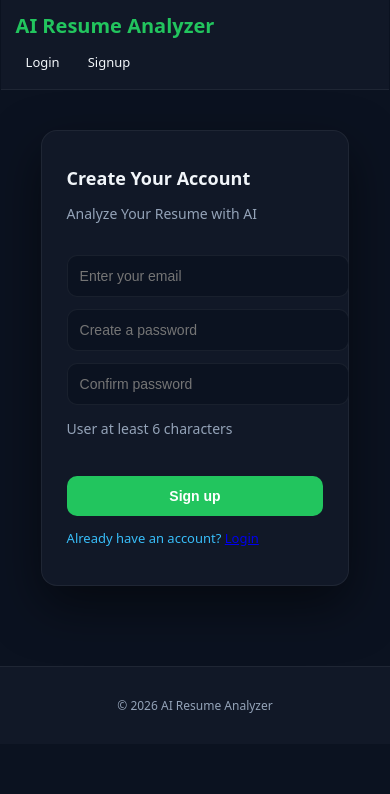
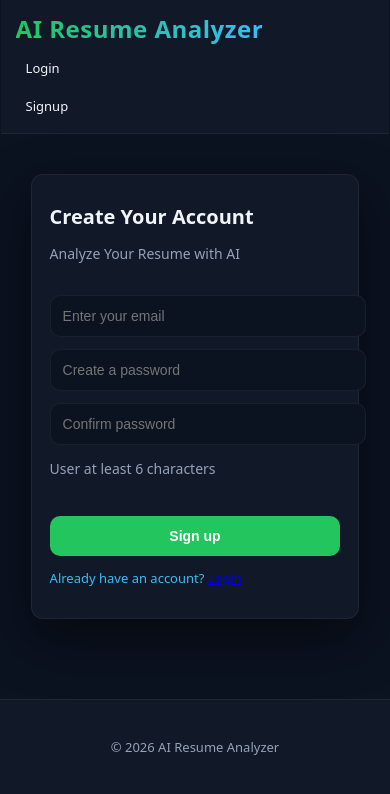
Before and after one commit to ShafiyaAnjum12/ai-resume-analyzer, a Flask app: page /signup in a window 390 px wide. Shown: the top 794 px of the page. Run offline with Flask 3, Linux system fonts and the light colour scheme; parts of the project's set-up code (start-up, migrations or seed data) failed here and were passed over.

Commit message:
Update style.css

```diff
--- a/static/style.css
+++ b/static/style.css
@@ -138,12 +138,21 @@ nav a:hover {
 }
 
 .logo {
-    font-size: 23px;
-    font-weight: 700;
-    color: #22C55E
+    font-size: 24px;
+    font-weight: 800;
+    letter-spacing: 0.5px;
+    background: linear-gradient(90deg, #22C55E, #38BDF8);
+    -webkit-background-clip: text;
+    -webkit-text-fill-color: transparent;
+    position: relative;
+    cursor: pointer;
+    transition: 0.3s ease;
 }
 
-
+.logo:hover {
+    transform: scale(1.05);
+    filter: drop-shadow(0 0 8px rgba(56, 189, 248, 0.5));
+}
 /* ================= MAIN ================= */
 main {
     margin-top: 40px;
@@ -246,32 +255,67 @@ footer {
     font-size: 13px;
     color: var(--muted);
 }
-/* ================= MOBILE RESPONSIVE ================= */
-@media (max-width: 768px) {
 
+/* ================= RESPONSIVE SYSTEM ================= */
+
+/* Large Desktop */
+@media (min-width: 1440px) {
+    .container {
+        max-width: 1100px;
+    }
+
+    .auth-card {
+        width: 420px;
+    }
+
+    h2 {
+        font-size: 26px;
+    }
+}
+
+/* Small Laptop */
+@media (max-width: 1280px) {
+    .container {
+        width: 90%;
+    }
+
+    .auth-card {
+        width: 380px;
+    }
+
+    header {
+        padding: 0 18px;
+    }
+
+    nav a {
+        font-size: 13.5px;
+        margin-left: 14px;
+    }
+}
+
+/* Tablet */
+@media (max-width: 1024px) {
     .container {
         width: 92%;
     }
 
-    /* AUTH CARD */
     .auth-card {
-        width: 100%;
-        padding: 25px;
-        margin: 0 15px;
+        width: 360px;
     }
 
-    .auth-container {
-        margin-top: 40px;
-        padding: 0 10px;
+    nav a {
+        font-size: 13px;
     }
+}
 
-    /* HEADER */
+/* Mobile */
+@media (max-width: 768px) {
+
     header {
+        flex-direction: column;
         height: auto;
-        flex-direction: column;
-        justify-content: center;
+        padding: 12px 15px;
         align-items: flex-start;
-        padding: 12px 15px;
     }
 
     nav {
@@ -285,39 +329,57 @@ footer {
 
     nav a {
         margin-left: 0;
+        font-size: 13px;
         padding: 6px 10px;
-        font-size: 13px;
     }
 
-    .logo {
-        font-size: 20px;
+    .auth-container {
+        margin-top: 40px;
+        padding: 0 15px;
     }
 
-    /* CARDS */
-    .card {
-        padding: 18px;
+    .auth-card {
+        width: 100%;
+        padding: 25px;
     }
 
-    /* TEXT */
+    main {
+        margin-top: 25px;
+    }
+
     h2 {
-        font-size: 18px;
+        font-size: 20px;
     }
 
     h3 {
         font-size: 16px;
     }
+}
 
-    /* INPUTS */
-    textarea {
-        min-height: 120px;
+/* Small Phones */
+@media (max-width: 480px) {
+
+    .auth-card {
+        padding: 18px;
+        border-radius: 12px;
+    }
+
+    nav {
+        flex-direction: column;
+        align-items: flex-start;
+    }
+
+    nav a {
+        width: 100%;
+        text-align: left;
     }
 
     button {
         width: 100%;
     }
+}
 
-    footer {
-        padding: 18px 10px;
-        font-size: 12px;
-    }
+/* Safety fix: prevent horizontal scroll */
+html, body {
+    overflow-x: hidden;
 }
```
